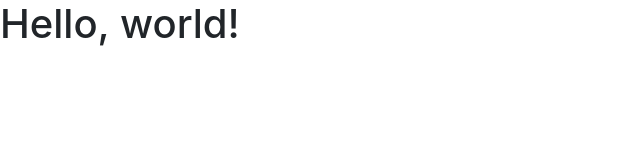
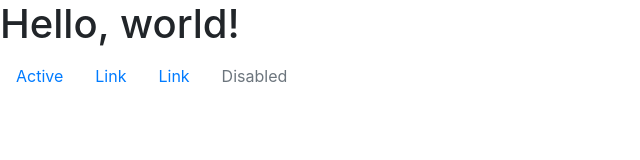
Before and after one commit to camarlengo/testgitBlanca22, a plain HTML site: page index.html in a window 1280 px wide. Shown: the whole page, without its empty margins (0-640 px from the left). Drawn offline with nearby package versions, Linux system fonts and the light colour scheme.

Commit message:
Se agrego una nav de bootstrap

```diff
--- a/index.html
+++ b/index.html
@@ -12,6 +12,20 @@
   </head>
   <body>
     <h1>Hello, world!</h1>
+    <ul class="nav">
+  <li class="nav-item">
+    <a class="nav-link active" href="#">Active</a>
+  </li>
+  <li class="nav-item">
+    <a class="nav-link" href="#">Link</a>
+  </li>
+  <li class="nav-item">
+    <a class="nav-link" href="#">Link</a>
+  </li>
+  <li class="nav-item">
+    <a class="nav-link disabled" href="#">Disabled</a>
+  </li>
+</ul>
 
     <!-- Optional JavaScript -->
     <!-- jQuery first, then Popper.js, then Bootstrap JS -->
```
